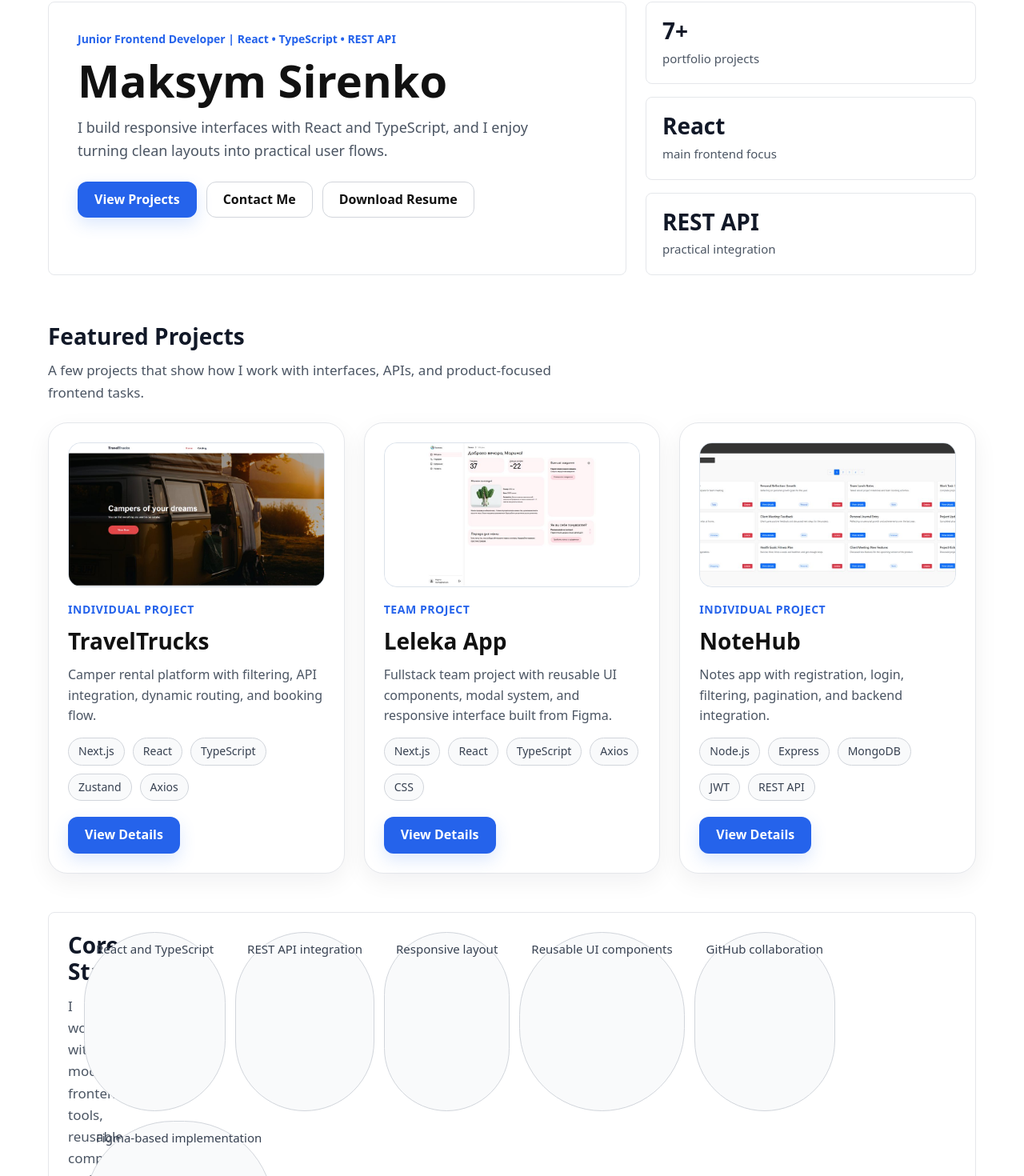
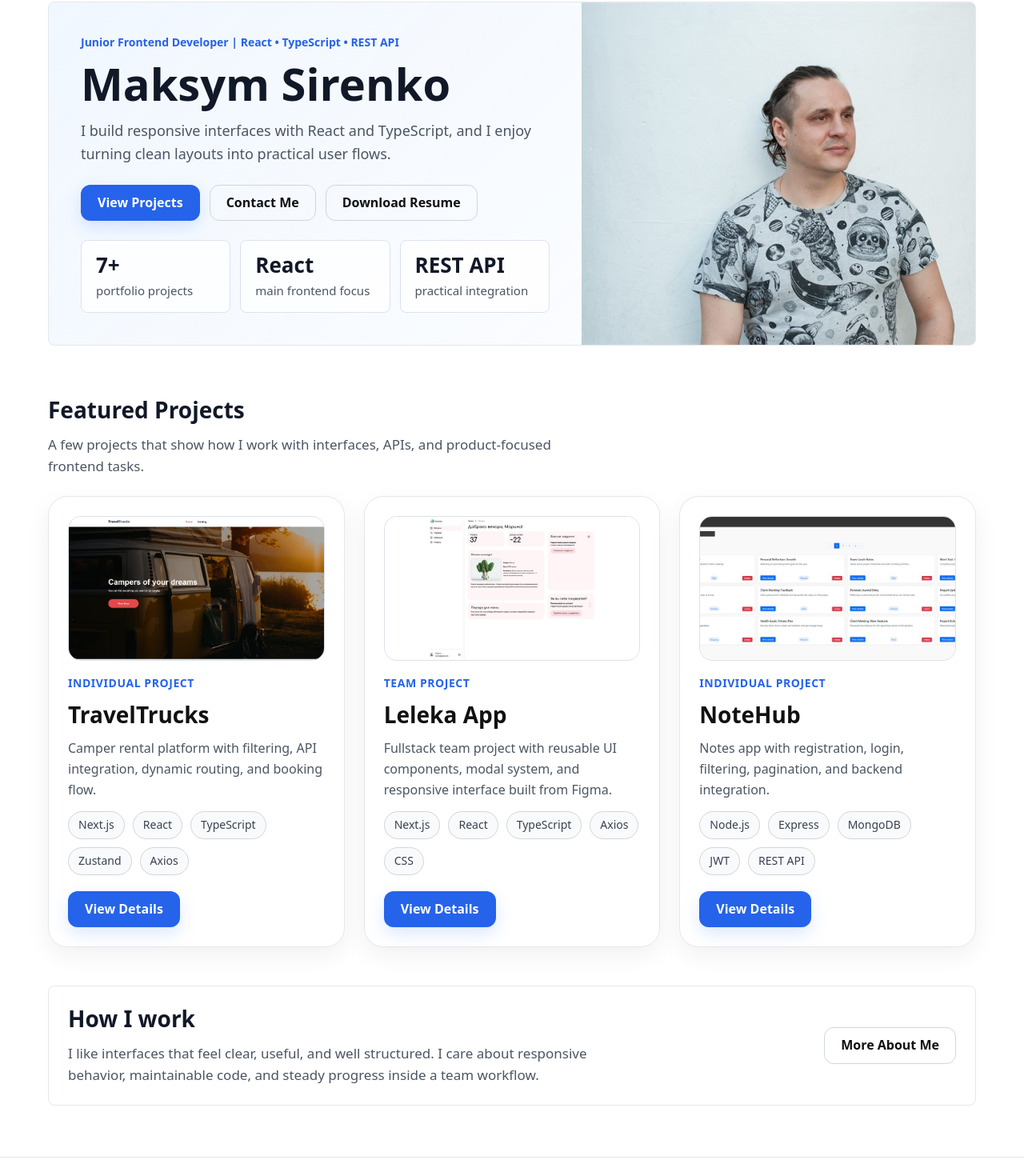
Before and after one commit to Maksym-Sirenko/personal-page, a React (Vite) app: page / in a window 1280 px wide. Shown: the part 159-1629 px from the top of the page at 80% size. Built offline with nearby package versions, Linux system fonts and the light colour scheme.

Commit message:
feat: add portrait hero to homepage

```diff
--- a/src/pages/HomePage/HomePage.module.scss
+++ b/src/pages/HomePage/HomePage.module.scss
@@ -1,19 +1,18 @@
 .hero {
-  padding: 48px 0 24px;
+  padding: 48px 0 28px;
+}
+
+.heroShell {
+  overflow: hidden;
+  border: 1px solid #e5e7eb;
+  border-radius: 8px;
+  background:
+    linear-gradient(135deg, rgba(239, 246, 255, 0.9), rgba(255, 255, 255, 0.96)),
+    #ffffff;
 }
 
 .heroLayout {
   display: grid;
-  gap: 24px;
-}
-
-.heroContent,
-.highlightItem,
-.aboutStrip,
-.infoGrid {
-  border: 1px solid #e5e7eb;
-  border-radius: 8px;
-  background-color: #ffffff;
 }
 
 .heroContent {
@@ -33,6 +32,7 @@
   font-size: 40px;
   line-height: 1.05;
   font-weight: 700;
+  color: #111827;
 }
 
 .subtitle,
@@ -61,18 +61,22 @@
 
 .highlights {
   display: grid;
-  gap: 16px;
+  gap: 12px;
+  margin-top: 24px;
 }
 
 .highlightItem {
   display: flex;
   flex-direction: column;
-  gap: 8px;
-  padding: 20px;
+  gap: 6px;
+  padding: 16px 18px;
+  border: 1px solid #dbe3f0;
+  border-radius: 8px;
+  background-color: rgba(255, 255, 255, 0.82);
 }
 
 .highlightValue {
-  font-size: 28px;
+  font-size: 26px;
   line-height: 1.1;
   font-weight: 700;
   color: #111827;
@@ -81,6 +85,19 @@
 .highlightLabel {
   font-size: 15px;
   line-height: 1.5;
+}
+
+.heroVisual {
+  min-height: 340px;
+  background-color: #dbeafe;
+}
+
+.heroImage {
+  display: block;
+  width: 100%;
+  height: 100%;
+  object-fit: cover;
+  object-position: center top;
 }
 
 .section {
@@ -111,50 +128,28 @@
   gap: 24px;
 }
 
-.infoGrid {
-  display: grid;
-  gap: 20px;
-  padding: 24px;
-}
-
-.stackList {
-  display: flex;
-  flex-wrap: wrap;
-  gap: 12px;
-  margin: 0;
-  padding: 0;
-  list-style: none;
-}
-
-.stackItem {
-  padding: 10px 14px;
-  border: 1px solid #d1d5db;
-  border-radius: 999px;
-  font-size: 15px;
-  line-height: 1.4;
-  color: #374151;
-  background-color: #f9fafb;
-}
-
 .aboutStrip {
   display: grid;
   gap: 20px;
   padding: 24px;
+  border: 1px solid #e5e7eb;
+  border-radius: 8px;
+  background-color: #ffffff;
   align-items: center;
 }
 
 @media screen and (min-width: 768px) {
   .hero {
-    padding: 64px 0 28px;
+    padding: 64px 0 32px;
   }
 
   .heroLayout {
-    grid-template-columns: minmax(0, 1.4fr) minmax(260px, 0.8fr);
+    grid-template-columns: minmax(0, 1.15fr) minmax(320px, 0.85fr);
     align-items: stretch;
   }
 
   .heroContent {
-    padding: 36px;
+    padding: 40px;
   }
 
   .title {
@@ -171,7 +166,11 @@
   }
 
   .highlights {
-    grid-template-columns: 1fr;
+    grid-template-columns: repeat(3, minmax(0, 1fr));
+  }
+
+  .heroVisual {
+    min-height: auto;
   }
 
   .projectsGrid {
@@ -179,7 +178,6 @@
     align-items: stretch;
   }
 
-  .infoGrid,
   .aboutStrip {
     grid-template-columns: minmax(0, 1fr) auto;
   }
@@ -187,7 +185,7 @@
 
 @media screen and (min-width: 1200px) {
   .hero {
-    padding: 80px 0 36px;
+    padding: 80px 0 40px;
   }
 
   .projectsGrid {
--- a/src/pages/HomePage/HomePage.tsx
+++ b/src/pages/HomePage/HomePage.tsx
@@ -15,6 +15,7 @@ type OutletContextType = {
 
 const featuredProjectIds = ["travel-trucks", "leleka-app", "notehub"];
 const resumeHref = "/documents/maksym-sirenko-resume.pdf";
+const heroImageSrc = "/profile/maksym-hero.jpg";
 
 function HomePage() {
   const [selectedProject, setSelectedProject] = useState<Project | null>(null);
@@ -37,6 +38,7 @@ function HomePage() {
     <main>
       <section className={styles.hero}>
         <Container>
+          <div className={styles.heroShell}>
             <div className={styles.heroLayout}>
               <div className={styles.heroContent}>
                 <p className={styles.eyebrow}>{t.role}</p>
@@ -62,7 +64,6 @@ function HomePage() {
                     {t.downloadResume}
                   </Button>
                 </div>
-            </div>
 
                 <div className={styles.highlights}>
                   {t.highlights.map((item) => (
@@ -71,6 +72,16 @@ function HomePage() {
                       <span className={styles.highlightLabel}>{item.label}</span>
                     </div>
                   ))}
+                </div>
+              </div>
+
+              <div className={styles.heroVisual}>
+                <img
+                  src={heroImageSrc}
+                  alt="Maksym Sirenko portrait"
+                  className={styles.heroImage}
+                />
+              </div>
             </div>
           </div>
         </Container>
@@ -91,25 +102,6 @@ function HomePage() {
                 onOpenDetails={handleOpenDetails}
               />
             ))}
-          </div>
-        </Container>
-      </section>
-
-      <section className={styles.section}>
-        <Container>
-          <div className={styles.infoGrid}>
-            <div>
-              <h2 className={styles.sectionTitle}>{t.stackTitle}</h2>
-              <p className={styles.sectionText}>{t.stackText}</p>
-            </div>
-
-            <ul className={styles.stackList}>
-              {t.stackItems.map((item) => (
-                <li key={item} className={styles.stackItem}>
-                  {item}
-                </li>
-              ))}
-            </ul>
           </div>
         </Container>
       </section>
```
Also changed, not shown: public/profile/maksym-hero.jpg (added). Lines whose indentation alone changed are shown as unchanged.
